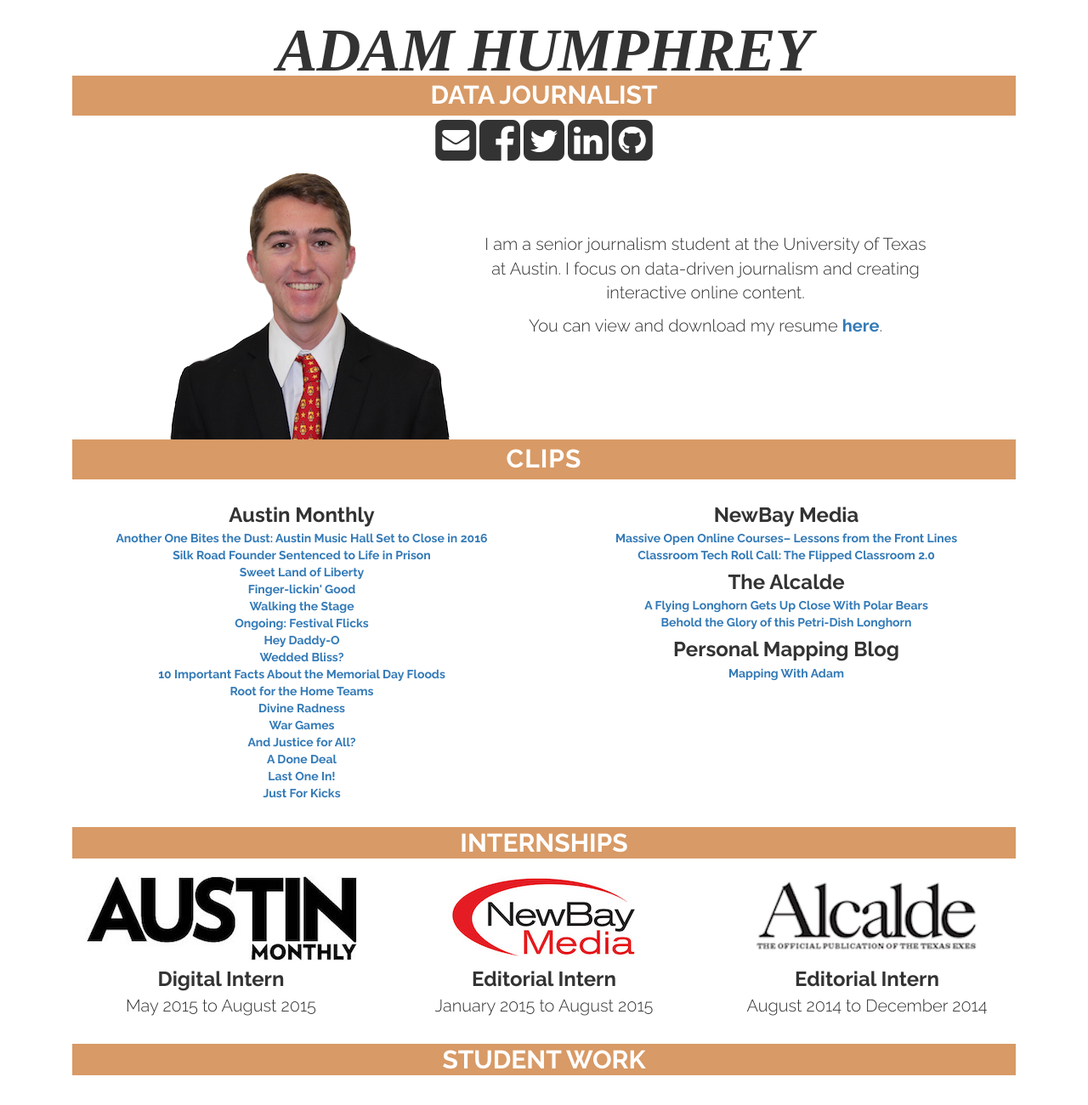
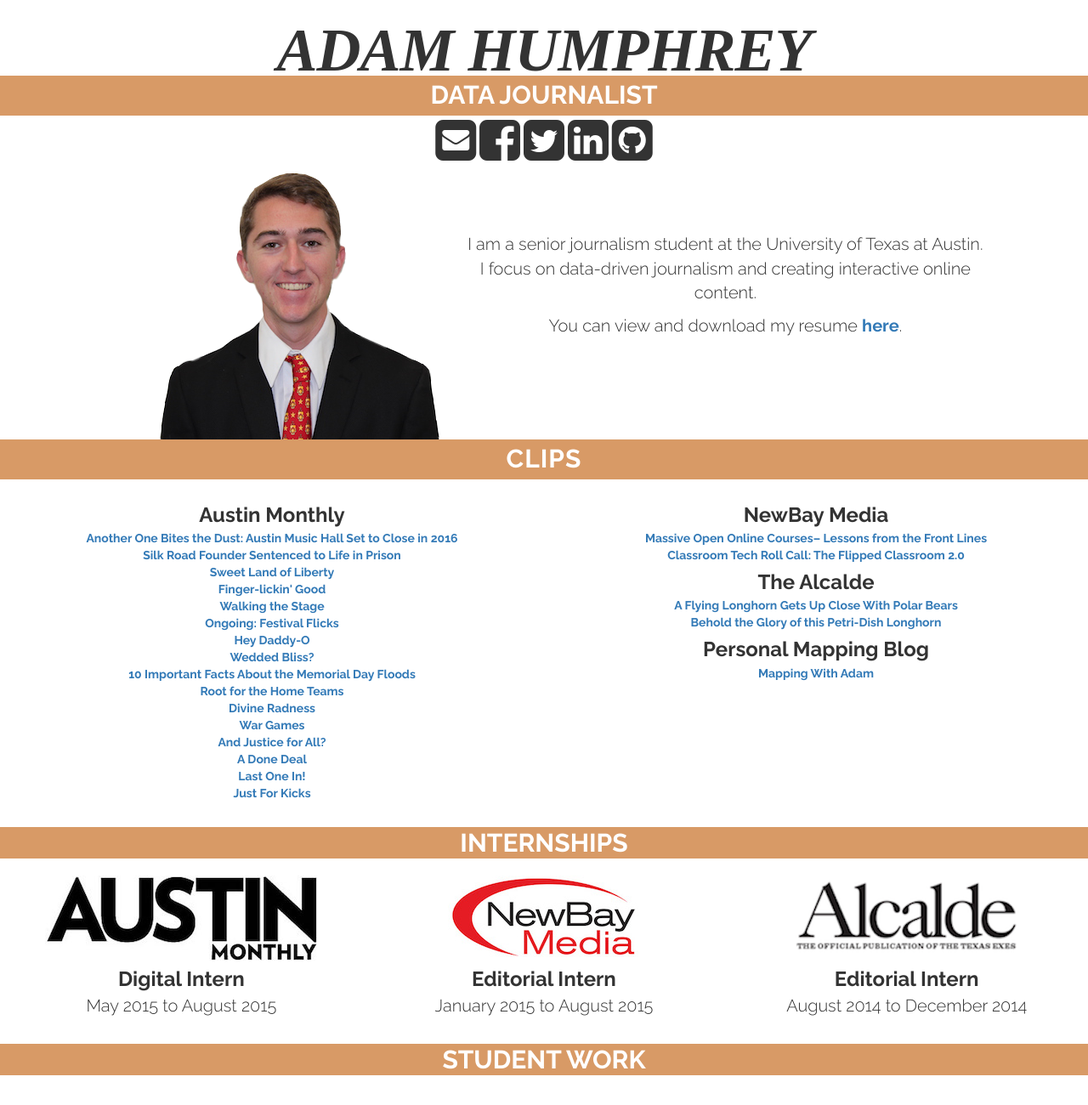
Before and after one commit to AdamHumphrey/AdamHumphrey.github.io, a plain HTML site: page index.html in a window 1280 px wide. Shown: the top 1300 px of the page at 85% size. Drawn offline with Linux system fonts and the light colour scheme; a web font is replaced by a local one.

Commit message:
Making dividers full width of screen

```diff
--- a/index.html
+++ b/index.html
@@ -21,7 +21,7 @@
 
 <body>
 <!-- Header -->
-<div class="container">
+<div class="container-full">
 	<div class="col-md-12" style="margin:0px 0px -30px 0px;"><h1>ADAM HUMPHREY</h1></div>
 	<div class="col-md-12"><p class="subtitle">DATA JOURNALIST</p></div>
 </div>
@@ -38,7 +38,7 @@
 </div>
 
 <!-- About Me -->
-<div class="container">
+<div class="container-full">
 	<div class="col-md-1"></div>
 	<div class="col-md-4"><img class="right-block" src="Pictures\HeadshotCO.png"></div>
 	<div class="col-md-6 text-center" style="margin: 30px 0px 0px 0px;">
@@ -50,7 +50,7 @@
 </div>
 
 <!-- Clips -->
-<div class="container">
+<div class="container-full">
 	<div class="col-md-12"><p class="cliphead">CLIPS</p></div>
 
 	<!-- Austin Monthly -->
@@ -95,7 +95,7 @@
 </div>
 
 <!-- Work Experience -->
-<div class="container">
+<div class="container-full">
 	<div class="col-md-12"><h2>INTERNSHIPS</h2></div>
 	<!-- Austin Monthly -->
 	<div class="col-md-4">
@@ -119,7 +119,7 @@
 	</div>
 </div>
 
-<div class="container">
+<div class="container-full">
 	<div class="col-md-12"><h2>STUDENT WORK</h2></div>
 	<!-- The Daily Texan -->
 	<div class="col-md-12" style="margin-top: 20px;">
@@ -140,7 +140,7 @@
 </div>
 
 <!-- Education -->
-<div class="container">
+<div class="container-full">
 	<div class="col-md-12"><h2>EDUCATION</h2></div>
 	<div class="col-md-4" style="margin-bottom: 20px;"><img class="right-block" src="Pictures\UTSeal.png"></div>
 	<div class="col-md-8">
--- a/style.css
+++ b/style.css
@@ -28,6 +28,15 @@
 	font-family: 'Raleway', serif;
 	font-weight: 700;
 	font-size: 14px;
+}
+
+.col-md-12 {
+	padding: 0px 0px 0px 0px;
+}
+
+.container-full {
+  margin: 0 auto;
+  width: 100%;
 }
 
 .resume {
```
